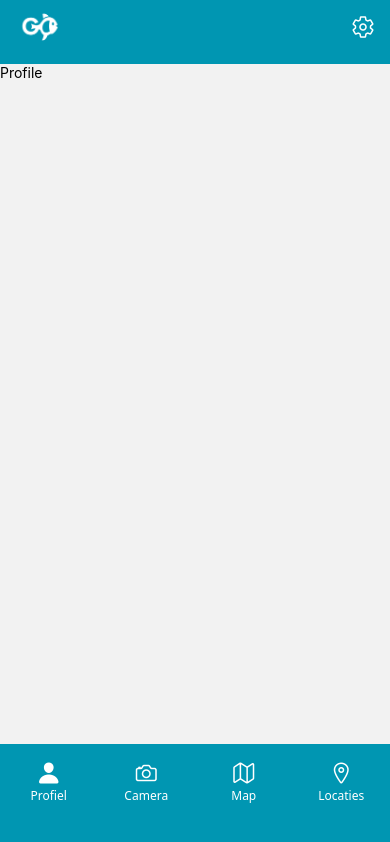
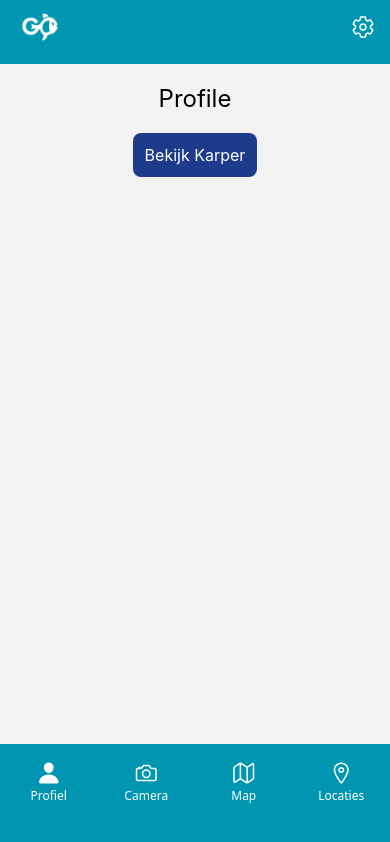
Before and after one commit to WesleyNederpel/TLE2-Team9, a React Native app: screen /Profiel in a window 390 px wide. Built offline with nearby package versions, Linux system fonts and the light colour scheme.

Commit message:
De pagina is variable, en toont de vis waarop geklikt wordt

```diff
--- a/App.js
+++ b/App.js
@@ -3,6 +3,7 @@ import { NavigationContainer } from "@react-navigation/native";
 import { createNativeStackNavigator } from "@react-navigation/native-stack";
 import NavBar from './components/NavBar';
 import SettingsScreen from "./screens/SettingsScreen";
+import FishScreen from './screens/FishScreen';
 import MapScreen from './screens/MapScreen';
 
 const Stack = createNativeStackNavigator();
@@ -14,6 +15,7 @@ export default function App() {
         <Stack.Screen name="Main" component={NavBar} />
         <Stack.Screen name="Map" component={MapScreen} />
         <Stack.Screen name="Settings" component={SettingsScreen} />
+          <Stack.Screen name="FishScreen" component={FishScreen} />
       </Stack.Navigator>
     </NavigationContainer>
   );
--- a/screens/ProfileScreen.js
+++ b/screens/ProfileScreen.js
@@ -1,11 +1,45 @@
-import {Text, View} from 'react-native';
+import React from 'react';
+import { Text, View, TouchableOpacity, StyleSheet } from 'react-native';
+import { useNavigation } from '@react-navigation/native';
+import vissen from '../assets/fish_data_of_the_netherlands.json'; // pas pad aan als nodig
 
 export default function ProfileScreen() {
+    const navigation = useNavigation();
+
+    const handlePress = () => {
+        const karper = vissen.find(v => v.naam === 'Karper');
+        if (karper) {
+            navigation.navigate('FishScreen', { fish: karper });
+        }
+    };
+
     return (
-        <View>
-            <Text>
-                Profile
-            </Text>
+        <View style={styles.container}>
+            <Text style={styles.title}>Profile</Text>
+
+            <TouchableOpacity style={styles.button} onPress={handlePress}>
+                <Text style={styles.buttonText}>Bekijk Karper</Text>
+            </TouchableOpacity>
         </View>
-    )
+    );
 }
+
+const styles = StyleSheet.create({
+    container: {
+        padding: 20,
+        alignItems: 'center'
+    },
+    title: {
+        fontSize: 24,
+        marginBottom: 20
+    },
+    button: {
+        backgroundColor: '#1e3a8a',
+        padding: 12,
+        borderRadius: 8
+    },
+    buttonText: {
+        color: 'white',
+        fontSize: 16
+    }
+});
```
